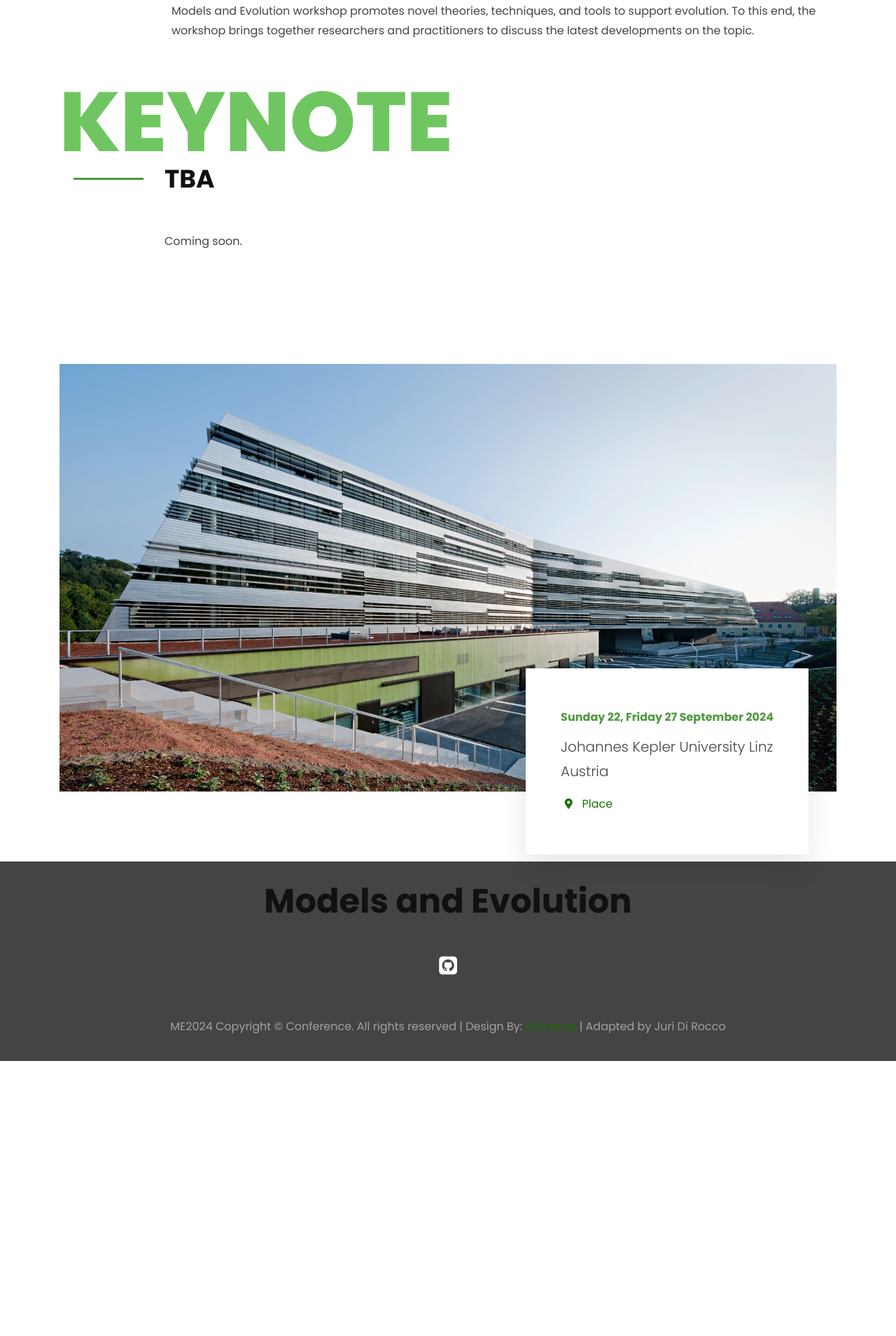
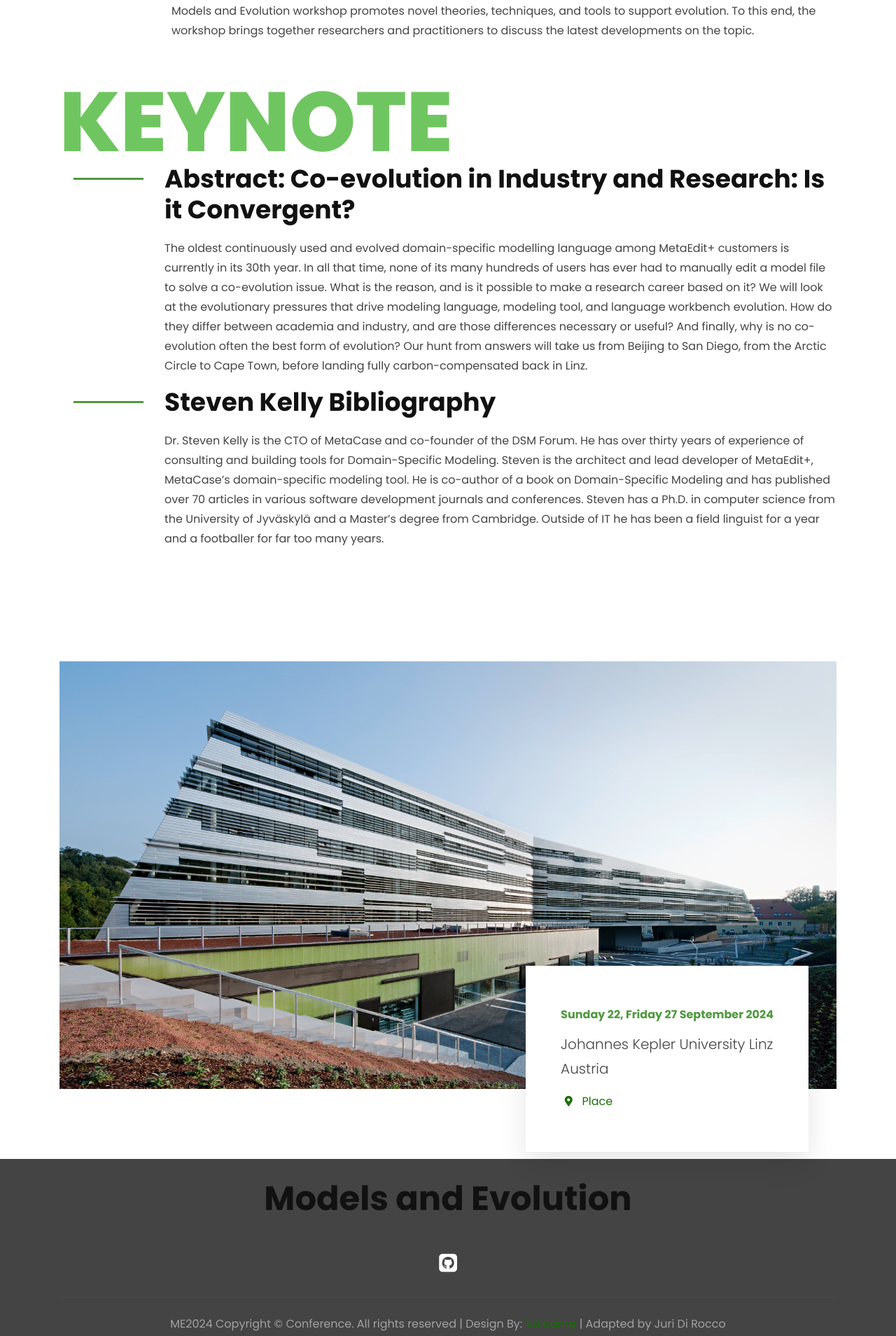
Before and after one commit to models-and-evolution/models-and-evolution2024.github.io, a Jekyll site: the page built from index.html, in a window 1280 px wide. Shown: the part 1430-3339 px from the top of the page at 70% size. Built offline with Jekyll 4.4.1, drawn with Linux system fonts in a browser that asks for light colours.

Commit message:
Keynote abstract and bio have been added

```diff
--- a/index.html
+++ b/index.html
@@ -71,12 +71,18 @@ title: Models and evolution 2024
         <section class="section-speaker section">
             <div class="container">
                 <div class="row section-heading">
-                    <div class="col-lg-8">
+                    <div class="col-lg-12">
                         <div class="heading"><span class="stroke-text">Keynote</span>
                             <div class="pl-90">
-                                <h2>TBA</h2>
-                                <dive class="ml-90">
-                                    <p>Coming soon.</p>
+                                <h2>Abstract: Co-evolution in Industry and Research: Is it Convergent?</h2>
+                                <div class="pl-190">
+                                    <p>The oldest continuously used and evolved domain-specific modelling language among MetaEdit+ customers is currently in its 30th year. In all that time, none of its many hundreds of users has ever had to manually edit a model file to solve a co-evolution issue. What is the reason, and is it possible to make a research career based on it? We will look at the evolutionary pressures that drive modeling language, modeling tool, and language workbench evolution. How do they differ between academia and industry, and are those differences necessary or useful? And finally, why is no co-evolution often the best form of evolution? Our hunt from answers will take us from Beijing to San Diego, from the Arctic Circle to Cape Town, before landing fully carbon-compensated back in Linz.</p>
+                                </div>
+                                <h2>Steven Kelly Bibliography</h2>
+                                <div class="pl-190">
+                                    <p>Dr. Steven Kelly is the CTO of MetaCase and co-founder of the DSM Forum. He has over thirty years of experience of consulting and building tools for Domain-Specific Modeling. Steven is the architect and lead developer of MetaEdit+, MetaCase’s domain-specific modeling tool. He is co-author of a book on Domain-Specific Modeling and has published over 70 articles in various software development journals and conferences. Steven has a Ph.D. in computer science from the University of Jyväskylä and a Master’s degree from Cambridge. Outside of IT he has been a field linguist for a year and a footballer for far too many years.</p>
+                                </div>
+
                             </div>
                         </div>
                     </div>
```
